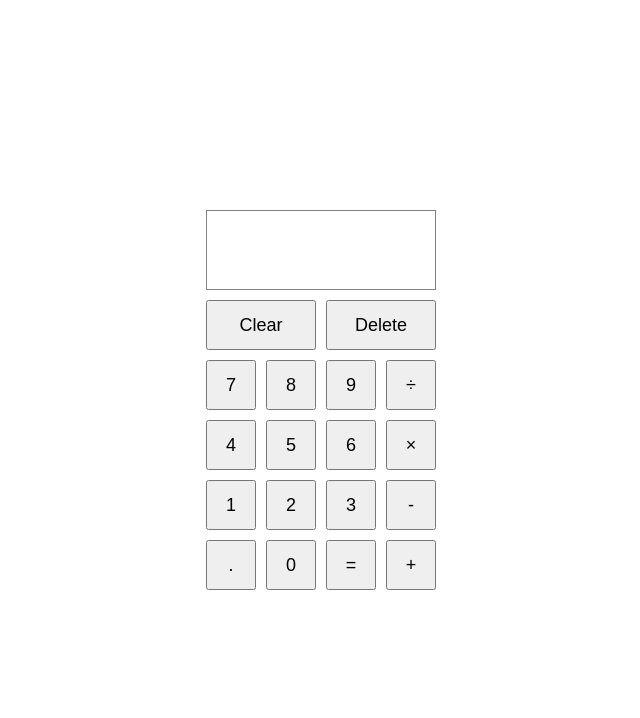
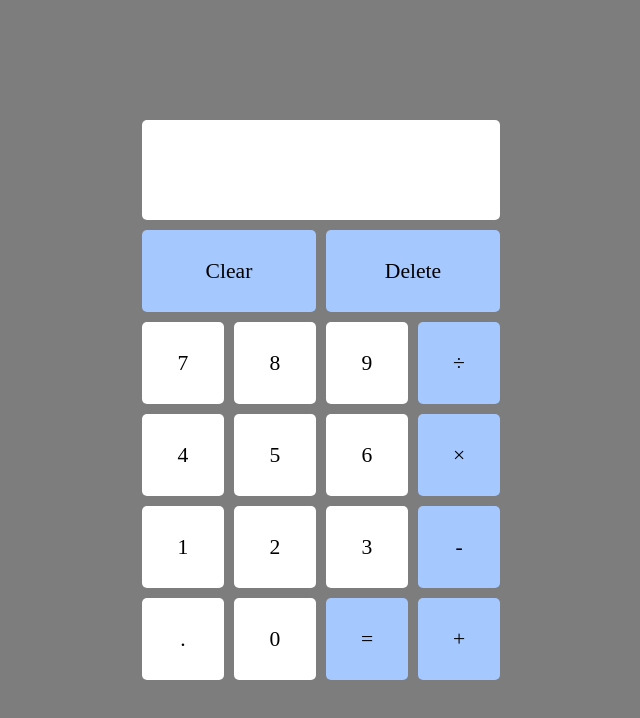
Before and after one commit to 0xkev21/calculator, a plain HTML site: page index.html in a window 1280 px wide. Shown: the whole page, without its empty margins (319-959 px from the left). Drawn offline with Linux system fonts and the light colour scheme; a web font is replaced by a local one.

Commit message:
Add simple style for the user interface.
Created fonts folder and also added custom font in it.

```diff
--- a/style.css
+++ b/style.css
@@ -1,44 +1,79 @@
+@import url('https://fonts.googleapis.com/css2?family=Electrolize&display=swap');
+@font-face {
+    font-family: Digital;
+    src: url(./fonts/DS-DIGIB.TTF);
+    font-weight: bold;
+}
+
 * {
     margin: 0;
     padding: 0;
     box-sizing: border-box;
-    /* border: 1px solid black; */
 }
 
 :root {
     font-size: 18px;
+    --bg-color: #7d7d7d;
+    --primary-color: #ffffff;
+    --text-color: #000000;
+    --secondary-color: #A4C8FF;
+}
+
+body.dark {
+    --bg-color: #1B1B1B;
+    --primary-color: #000000;
+    --text-color: #ffffff;
+    --secondary-color: #05295F;
 }
 
 body {
     display: grid;
     place-items: center;
     height: 100vh;
+    background-color: var(--bg-color);
 }
 
 .calculator {
     display: grid;
     grid-template-columns: repeat(4, 1fr);
     gap: 10px;
+    max-width: 358px;
+    overflow: hidden;
 }
 
 .calculator > * {
-    height: 50px;
-    width: 50px;
+    height: 82px;
+    width: 82px;
+    padding: 5px;
     font-size: 1rem;
     cursor: pointer;
+    font-size: 1.2rem;
+    font-family: 'Electrolize';
+    border-radius: 5px;
+    border: none;
+    background-color: var(--primary-color);
+    color: var(--text-color);
 }
 
 #result {
+    background-color: var(--primary-color);
+    letter-spacing: 0.2rem;
+    font-family: Digital;
+    font-size: 1.4rem;
+    font-weight: bold;
     grid-column-start: 1;
     grid-column-end: 5;
-    height: 80px;
+    height: 100px;
     width: 100%;
     display: flex;
     flex-direction: column;
     justify-content: space-around;
     align-items: flex-end;
-    padding: 5px;
-    border: 1px solid gray;
+    cursor: auto;
+}
+
+#result > * {
+    height: 25px;
 }
 
 #clear {
@@ -52,3 +87,7 @@ body {
     grid-column-start: 3;
     grid-column-end: 5;
 }
+
+.calculator button:not(.number) {
+    background-color: var(--secondary-color);
+}
```
Also changed, not shown: fonts/DS-DIGIB.TTF (added).
